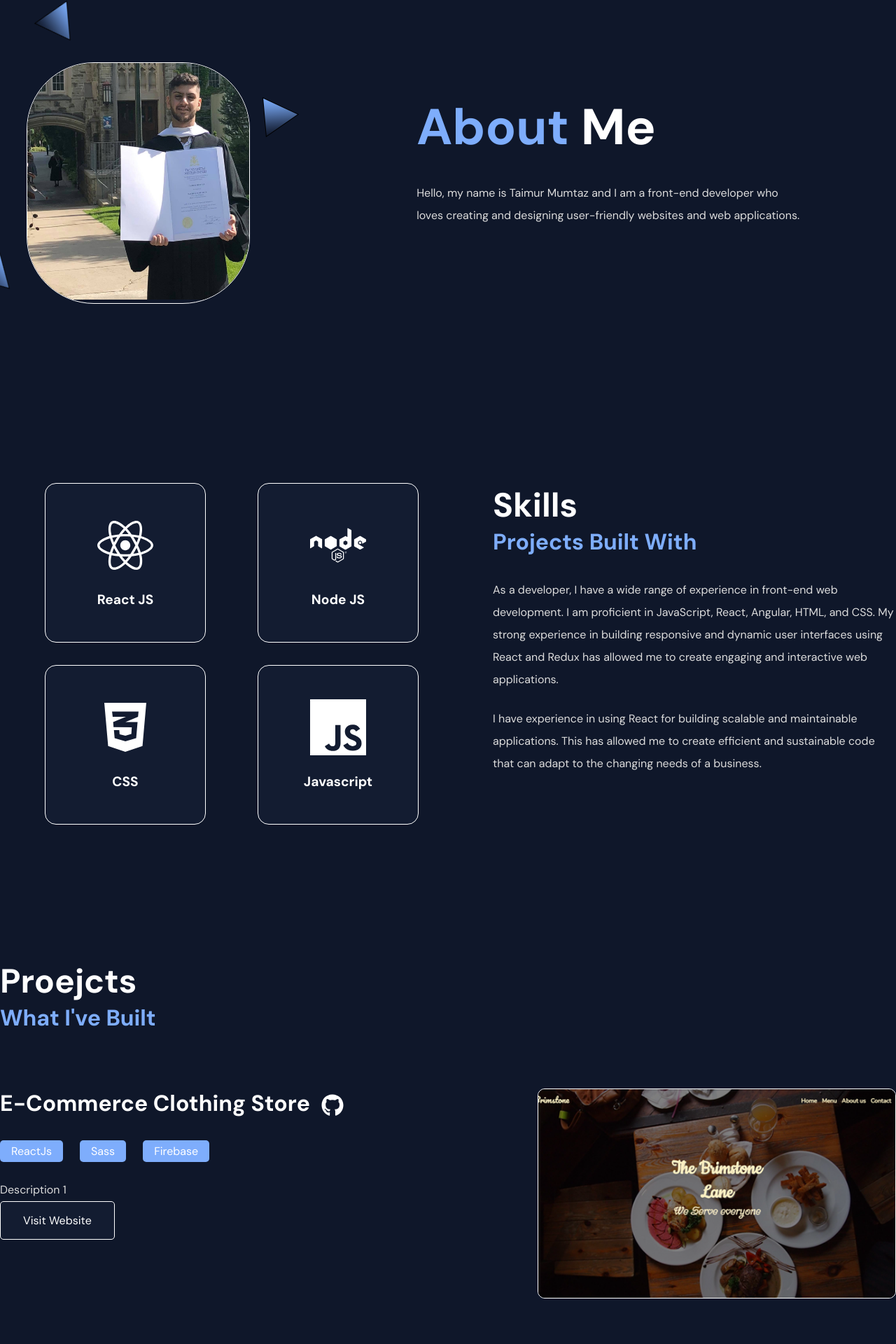
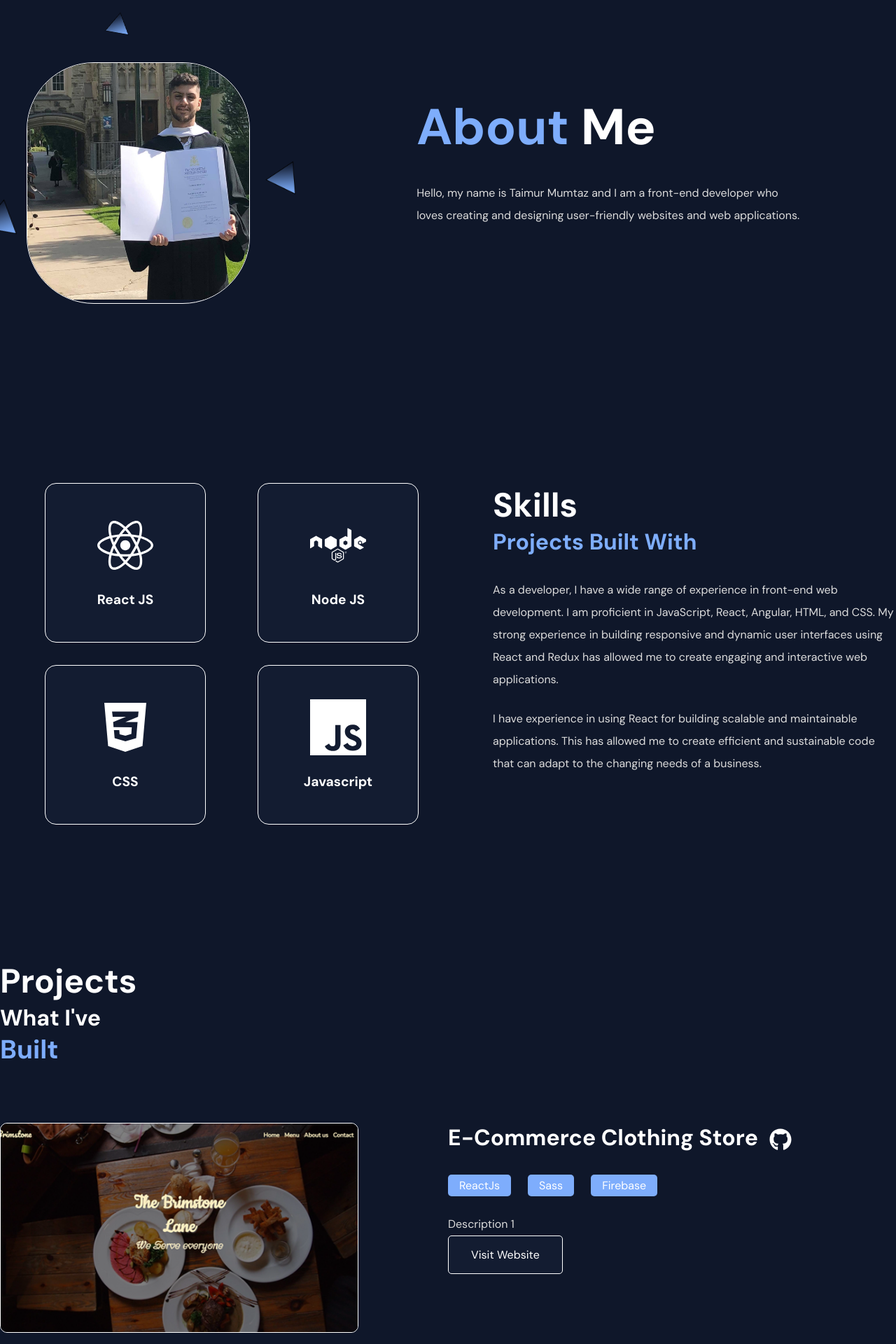
Before and after one commit to Tmumtaz/Portfolio, a React (Create React App) app: page / in a window 1280 px wide. Shown: the part 645-2565 px from the top of the page at 70% size. Built offline with nearby package versions, Linux system fonts and the light colour scheme.

Commit message:
motion added

```diff
--- a/src/Components/About.js
+++ b/src/Components/About.js
@@ -1,4 +1,5 @@
 import React from "react";
+import { motion } from "framer-motion";
 
 import {
   PaddingContainer,
@@ -6,8 +7,9 @@ import {
   Heading,
   ParaText,
   BlueText,
-  IconContainer,
 } from "../Styles/Global.styled";
+
+import { FadeInLeftVariant, FadeInRightVariant } from "../Utils/Variants";
 
 import {
   ShowcaseParticleContainer,
@@ -17,19 +19,35 @@ import {
 
 import { BsLinkedin, BsGithub } from "react-icons/bs";
 
-import ShowcaseImage from "../Assets/About.png"
+import ShowcaseImage from "../Assets/About.png";
 import BackgroundImg from "../Assets/particle.png";
 
 const About = () => {
   return (
     <PaddingContainer id="About" left="3%" right="10%" top="15%" bottom="10%">
       <FlexContainer align="center" fullWidthChild>
-        <FlexContainer justify="flex-start">
+        <FlexContainer
+          as={motion.div}
+          variants={FadeInLeftVariant}
+          initial="hidden"
+          whileInView="visible"
+          justify="flex-start"
+        >
           <ShowcaseParticleContainer>
             <ShowcaseImageCard>
               <img src={ShowcaseImage} alt="Showcase" />
             </ShowcaseImageCard>
             <Particle
+              as={motion.img}
+              animate={{
+                x: [0, 100, 0],
+                rotate: 360,
+                scale: [1, 0.5, 1],
+              }}
+              transition={{
+                duration: 20,
+                repeat: Infinity,
+              }}
               src={BackgroundImg}
               alt="Particle"
               top="-80px"
@@ -37,6 +55,16 @@ const About = () => {
               rotate="60deg"
             />
             <Particle
+              as={motion.img}
+              animate={{
+                y: [0, 100, 0],
+                rotate: 360,
+                scale: [1, 0.8, 1],
+              }}
+              transition={{
+                duration: 18,
+                repeat: Infinity,
+              }}
               src={BackgroundImg}
               alt="Particle"
               top="50px"
@@ -44,6 +72,16 @@ const About = () => {
               rotate="0deg"
             />
             <Particle
+              as={motion.img}
+              animate={{
+                y: [0, -100, 0],
+                rotate: 360,
+                scale: [1, 0.9, 1],
+              }}
+              transition={{
+                duration: 20,
+                repeat: Infinity,
+              }}
               src={BackgroundImg}
               alt="Particle"
               bottom="10px"
@@ -53,17 +91,21 @@ const About = () => {
           </ShowcaseParticleContainer>
         </FlexContainer>
 
-        <div>
+        <motion.div
+          variants={FadeInRightVariant}
+          initial="hidden"
+          whileInView="visible"
+        >
           <Heading as="h1" size="h1">
             <BlueText>About</BlueText> Me
           </Heading>
 
           <ParaText as="p" top="2rem" bottom="4rem">
-            Hello, my name is Taimur Mumtaz and I am a front-end developer
-            who loves creating and designing user-friendly
-            websites and web applications.
+            Hello, my name is Taimur Mumtaz and I am a front-end developer who
+            loves creating and designing user-friendly websites and web
+            applications.
           </ParaText>
-        </div>
+        </motion.div>
       </FlexContainer>
     </PaddingContainer>
   );
--- a/src/Components/Layouts/Project.js
+++ b/src/Components/Layouts/Project.js
@@ -1,5 +1,6 @@
 import React from "react";
 import { FaGithub } from "react-icons/fa";
+import { motion } from "framer-motion";
 
 import {
   PaddingContainer,
@@ -17,10 +18,20 @@ import {
   ProjectImage,
 } from "../../Styles/Projects.styles";
 
+import { FadeInLeftVariant, FadeInRightVariant, FadeInTopVariant } from "../../Utils/Variants";
+
 const Project = ({ data }) => {
   return (
-    <FlexContainer fullWidthChild>
-      <ProjectContentContainer>
+    <FlexContainer
+      fullWidthChild
+      direction={data.reverse ? "row-reverse" : false}
+    >
+      <ProjectContentContainer
+        as={motion.div}
+        variants={data.reverse? FadeInRightVariant: FadeInLeftVariant}
+        initial="hidden"
+        whileInView="visible"
+      >
         <FlexContainer align="center" gap="1rem">
           <Heading as="h3" size="h3" bottom="1rem">
             {data.projectName}
@@ -44,7 +55,12 @@ const Project = ({ data }) => {
         <Button>Visit Website</Button>
       </ProjectContentContainer>
 
-      <ProjectImageContainer justify="flex-end">
+      <ProjectImageContainer
+      //  as={motion.div}
+      //  variants={FadeInTopVariant}
+      //  initial="hidden"
+      //  whileInView="visible"
+      justify={data.reverse ? "flex-start" : "flex-end"}>
         <ProjectImage src={data.projectImage} alt={data.projectName} />
       </ProjectImageContainer>
     </FlexContainer>
--- a/src/Components/MyProjects.js
+++ b/src/Components/MyProjects.js
@@ -1,4 +1,5 @@
 import React from "react";
+import { motion } from "framer-motion";
 
 import {
   PaddingContainer,
@@ -9,8 +10,9 @@ import {
   IconContainer,
 } from "../Styles/Global.styled";
 
+import { FadeInLeftVariant, FadeInTopVariant } from "../Utils/Variants";
+
 import Project from "./Layouts/Project";
-
 import Project1 from "../Assets/Project1.png";
 import Project2 from "../Assets/Project2.png";
 
@@ -22,7 +24,7 @@ const MyProjects = () => {
       projectDescription: "Description 1",
       techStack: ["ReactJs", "Sass", "Firebase"],
       projectImage: Project1,
-      reverse: false,
+      reverse: true,
     },
     {
       id: 1,
@@ -38,7 +40,7 @@ const MyProjects = () => {
       projectDescription: "Description 2",
       techStack: ["React Native", "Sass", "Firebase"],
       projectImage: Project2,
-      reverse: false,
+      reverse: true,
     },
   ];
 
@@ -51,11 +53,27 @@ const MyProjects = () => {
       responsiveLeft="1rem"
       responsiveRight="1rem"
     >
-      <Heading as="h2" size="h2">
-        Proejcts
+      <Heading
+        as={motion.h2}
+        variants={FadeInTopVariant}
+        size="h2"
+        initial="hidden"
+        whileInView="visible"
+      >
+        Projects
       </Heading>
-      <Heading as="h3" size="h3">
-        <BlueText>What I've Built</BlueText>
+
+      <Heading
+        as={motion.h3}
+        variants={FadeInLeftVariant}
+        initial="hidden"
+        whileInView="visible"
+        size="h3"
+      >
+        What I've<BlueText as={motion.h3}
+        variants={FadeInTopVariant}
+        initial="hidden"
+        whileInView="visible"> Built</BlueText>
       </Heading>
 
       {projectDetails.map((project) => (
--- a/src/Components/Showcase.js
+++ b/src/Components/Showcase.js
@@ -4,24 +4,34 @@ import {
   PaddingContainer,
   FlexContainer,
   Heading,
-  ParaText,
   BlueText,
   IconContainer,
 } from "../Styles/Global.styled";
 
-import { ShowcaseParticleContainer, ShowcaseImageCard, Particle } from "../Styles/Showcase.styled";
+import { motion } from "framer-motion";
 
-import { BsLinkedin, BsGithub } from 'react-icons/bs'
+import { BsLinkedin, BsGithub } from "react-icons/bs";
 
-import ShowcaseImage from '../Assets/showcase-img.png'
-import BackgroundImg from '../Assets/particle.png'
+import { FadeInLeftVariant } from "../Utils/Variants";
 
 const Showcase = () => {
   return (
-    <PaddingContainer id="Home" left="3%" right="10%" top="15%" bottom="10%" responsiveLeft="1rem" responsiveRight="1rem" responsiveTop="8rem">
+    <PaddingContainer
+      id="Home"
+      left="3%"
+      right="10%"
+      top="15%"
+      bottom="10%"
+      responsiveLeft="1rem"
+      responsiveRight="1rem"
+      responsiveTop="8rem"
+    >
       <FlexContainer align="center" fullWidthChild>
-
-        <div>
+        <motion.div
+          variants={FadeInLeftVariant}
+          initial="hidden"
+          whileInView="visible"
+        >
           <Heading as="h1" size="h1">
             Taimur Mumtaz
           </Heading>
@@ -30,21 +40,17 @@ const Showcase = () => {
             Front End Developer <BlueText>UX/UI Designer</BlueText>
           </Heading>
 
-
-
-         {/*-- Social Icons-- */}
-          <FlexContainer  gap="40px" responsiveFlex>
-            <IconContainer  size="2rem">
-                <BsLinkedin color="white" />
+          {/*-- Social Icons-- */}
+          <FlexContainer gap="40px" responsiveFlex>
+            <IconContainer size="2rem">
+              <BsLinkedin color="white" />
             </IconContainer>
 
             <IconContainer size="2rem">
-                <BsGithub color="white" />
+              <BsGithub color="white" />
             </IconContainer>
           </FlexContainer>
-        </div>
-
-
+        </motion.div>
       </FlexContainer>
     </PaddingContainer>
   );
--- a/src/Components/Skills.js
+++ b/src/Components/Skills.js
@@ -1,4 +1,5 @@
 import React from "react";
+import { motion } from "framer-motion";
 
 import {
   FlexContainer,
@@ -14,6 +15,7 @@ import { SkillsCardContainer, SkillsCard } from "../Styles/Skills.styled";
 // import { SkillsData, SkillsCard } from "../Utils/Data";
 import { FaReact, FaNode, FaCss3Alt } from "react-icons/fa";
 import { SiJavascript } from "react-icons/si";
+import { FadeInRightVariant, FadeInLeftVariant } from "../Utils/Variants";
 
 const MySkills = () => {
   const SkillsData = [
@@ -41,8 +43,17 @@ const MySkills = () => {
 
   return (
     <PaddingContainer id="Skills" top="10%" bottom="10%" responsiveLeft="1rem" responsiveRight="1rem">
-      <FlexContainer fullWidthChild responsiveFlex responsvieDirection="column">
-        <SkillsCardContainer>
+      <FlexContainer
+       fullWidthChild
+       responsiveFlex
+       responsvieDirection="column"
+       >
+        <SkillsCardContainer
+         as={motion.div}
+         variants={FadeInLeftVariant}
+         initial="hidden"
+         whileInView="visible"
+        >
           {SkillsData.map((skill) => (
             <SkillsCard key={skill.id}>
               <IconContainer size="5rem">{skill.icon}</IconContainer>
@@ -54,7 +65,11 @@ const MySkills = () => {
           ))}
         </SkillsCardContainer>
 
-        <div>
+        <motion.div
+          variants={FadeInRightVariant}
+          initial="hidden"
+          whileInView="visible"
+        >
           <Heading as="h2" size="h2">
             Skills
           </Heading>
@@ -77,7 +92,7 @@ const MySkills = () => {
             and sustainable code that can adapt to the changing needs of a
             business.
           </ParaText>
-        </div>
+        </motion.div>
       </FlexContainer>
     </PaddingContainer>
   );
--- /dev/null
+++ b/src/Utils/Variants.js
@@ -0,0 +1,43 @@
+export const FadeInLeftVariant = {
+    hidden: {
+        x: -50,
+        opacity:0
+    },
+    visible : {
+        x: 0,
+        opacity:1,
+        transition: {
+            type:'tween',
+            duration: 1
+        }
+    }
+}
+export const FadeInRightVariant = {
+    hidden: {
+        x: 80,
+        opacity:0
+    },
+    visible : {
+        x: 0,
+        opacity:1,
+        transition: {
+            type:'tween',
+            duration: 1
+        }
+    }
+}
+
+export const FadeInTopVariant = {
+    hidden: {
+        y: -50,
+        opacity:0
+    },
+    visible : {
+        y: 0,
+        opacity:1,
+        transition: {
+            type:'tween',
+            duration: 1
+        }
+    }
+}
```
